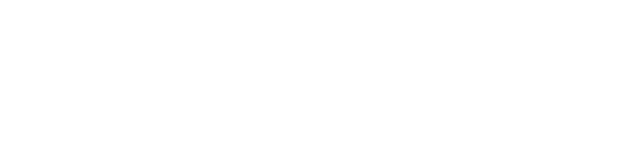
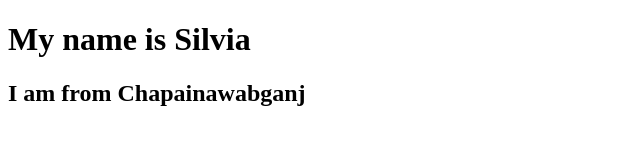
Before and after one commit to AtiaSilvia/my-first-repo, a plain HTML site: page index.html in a window 1280 px wide. Shown: the whole page, without its empty margins (0-640 px from the left). Drawn offline with Linux system fonts and the light colour scheme.

Commit message:
added header

```diff
--- a/index.html
+++ b/index.html
@@ -7,6 +7,7 @@
     <title>My First Repo</title>
 </head>
 <body>
-
+    <h1>My name is Silvia</h1>
+    <h2>I am from Chapainawabganj</h2>
 </body>
 </html>
```
